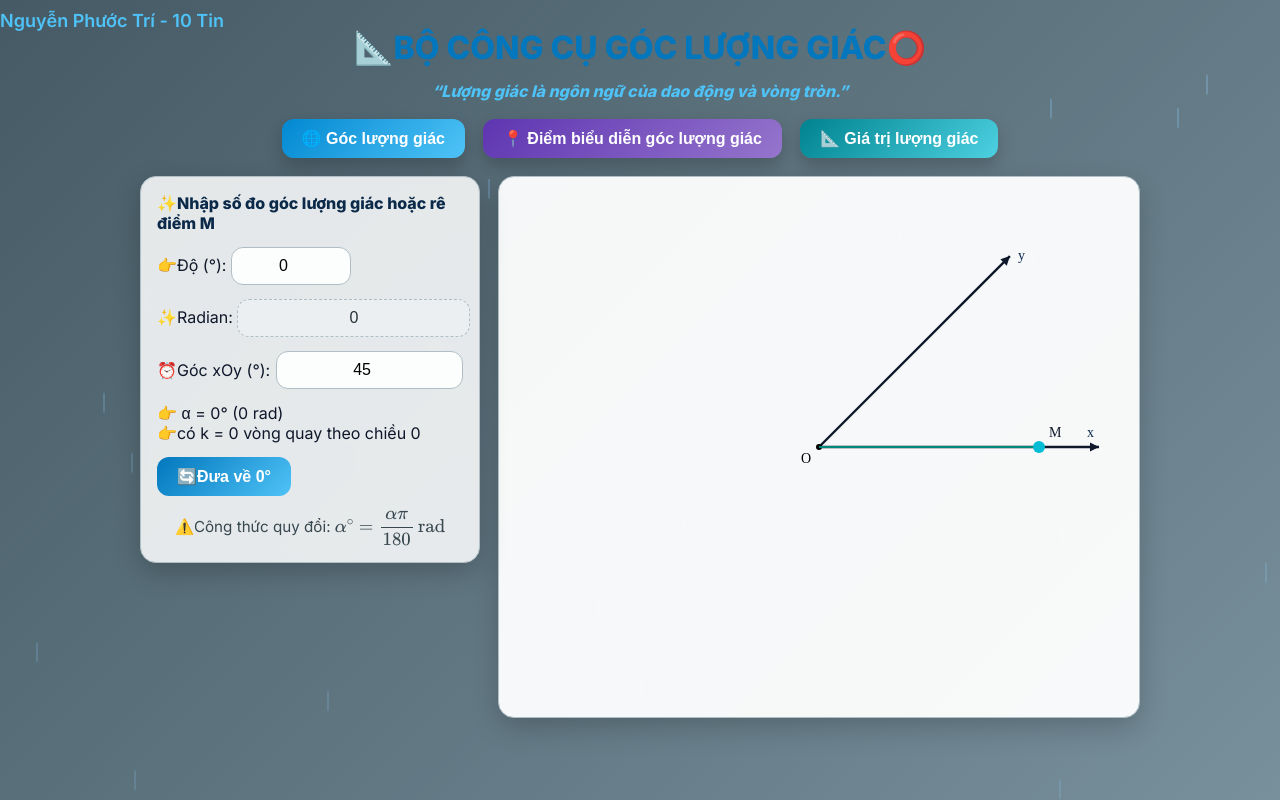
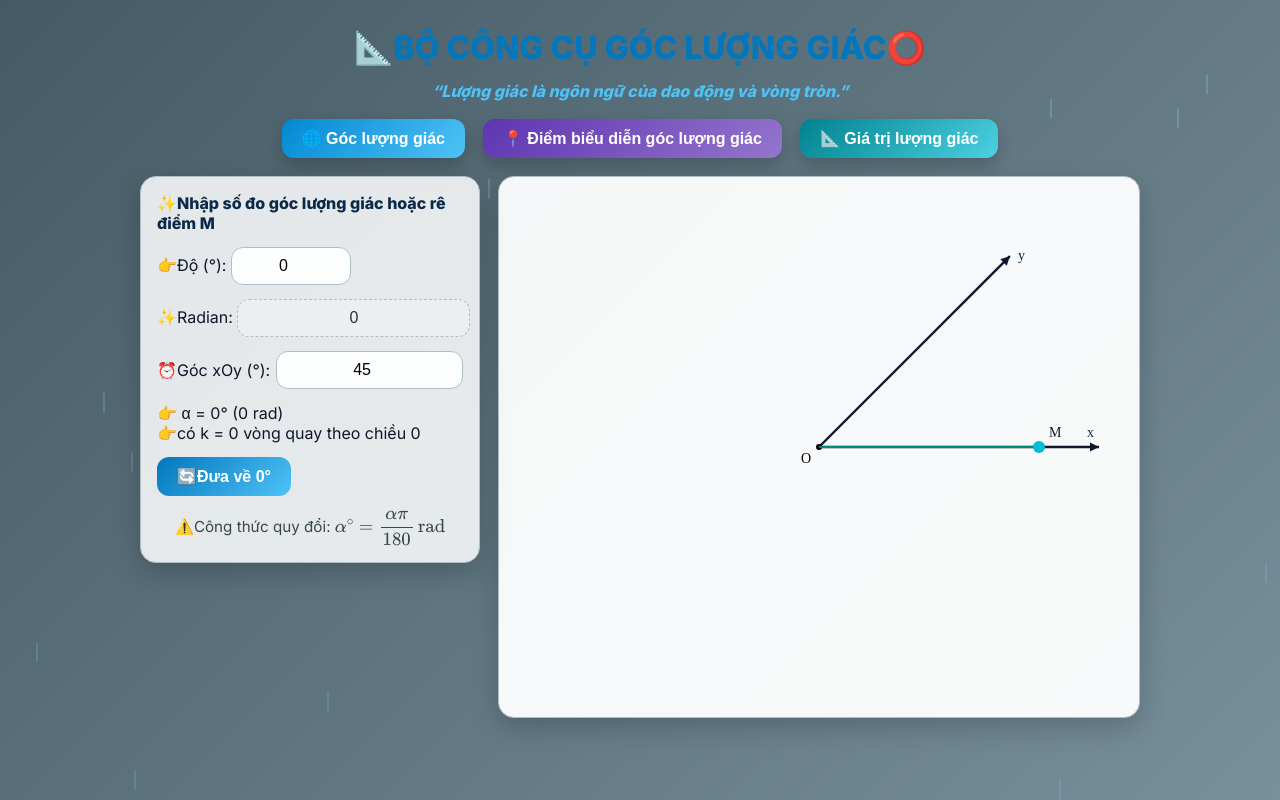
Before and after one commit to trongngquang/BoCongCuLuongGiac, a plain HTML site: page index.html in a window 1280 px wide. Drawn offline with nearby package versions, Linux system fonts and the light colour scheme.

Commit message:
Update index.html

```diff
--- a/index.html
+++ b/index.html
@@ -353,7 +353,6 @@
 </head>
 <body>
   <div class="rain"></div>
-  <div class="marquee">Nguyễn Phước Trí - 10 Tin</div>
   <h1>📐BỘ CÔNG CỤ GÓC LƯỢNG GIÁC⭕</h1>
   <div style="text-align:center; margin:8px 0 18px; font-style:italic; color:#4fc3f7; font-weight:800;">
     “Lượng giác là ngôn ngữ của dao động và vòng tròn.”
@@ -1343,4 +1342,5 @@
     })();
   </script>
 </body>
+
 </html>
```
